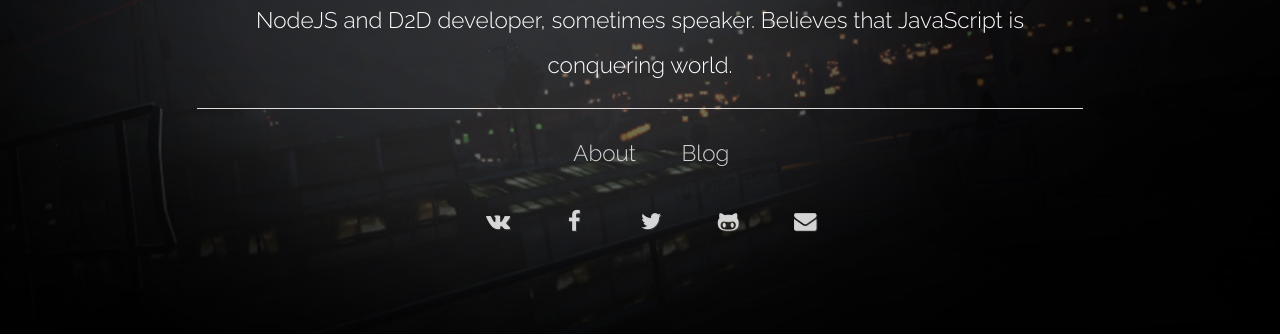
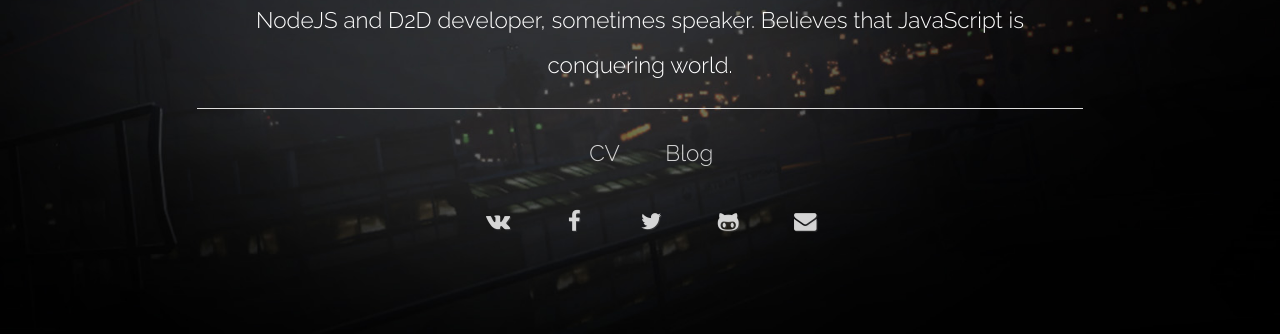
Before and after one commit to ghaiklor/ghaiklor.com, a Jekyll site: the page built from index.html, in a window 1280 px wide. Shown: the part 466-800 px from the top of the page. Built offline with Jekyll 4.4.1, drawn with Linux system fonts in a browser that asks for light colours.

Commit message:
Replace About page with a CV page

```diff
--- a/index.html
+++ b/index.html
@@ -20,7 +20,7 @@ layout: default
     <hr/>
 
     <ul class="button-group links-group">
-      <li><a href="http://about.ghaiklor.com/" class="button round links-item">About</a></li>
+      <li><a href="http://cv.ghaiklor.com/" class="button round links-item">CV</a></li>
       <li><a href="http://blog.ghaiklor.com/" class="button round links-item">Blog</a></li>
     </ul>
 
```
